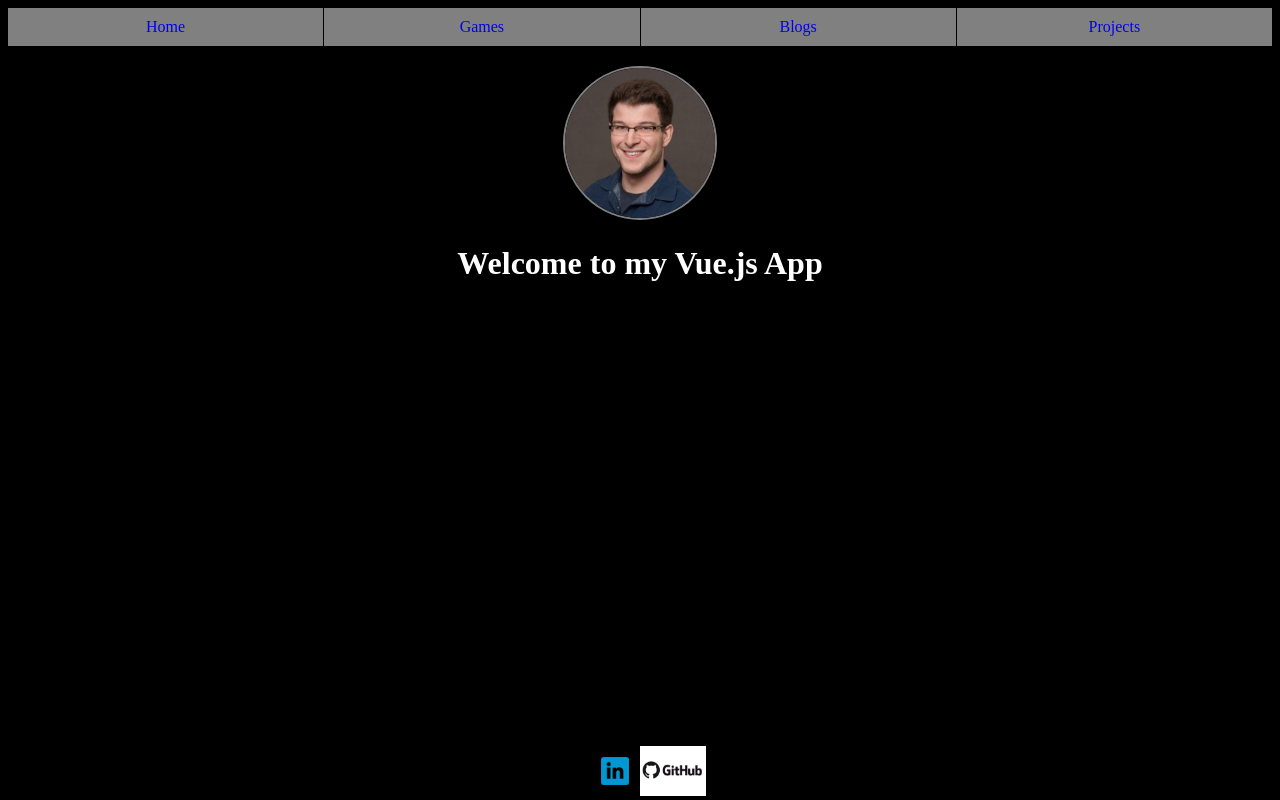
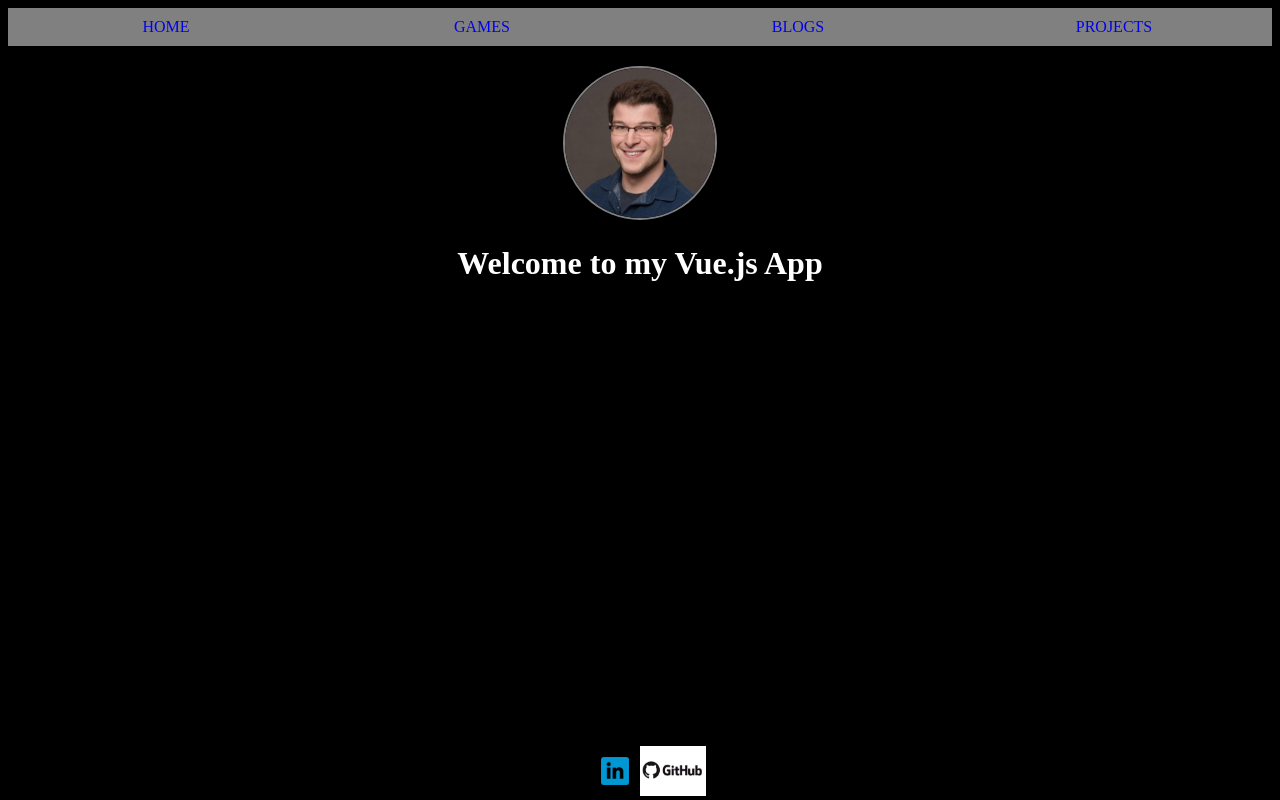
Before and after one commit to connorfrendt/my-projects, a Vue app: page / in a window 1280 px wide. Built offline with nearby package versions, Linux system fonts and the light colour scheme.

Commit message:
working on getting wow api to render

```diff
--- a/src/components/header/Header.vue
+++ b/src/components/header/Header.vue
@@ -1,9 +1,9 @@
 <template>
     <div id="header">
-      <RouterLink id="home" to="/" style="text-decoration: none">Home</RouterLink>
-      <RouterLink id="games" to="/games" style="text-decoration: none">Games</RouterLink>
-      <RouterLink id="blogs" to="/blogs" style="text-decoration: none">Blogs</RouterLink>
-      <RouterLink id="projects" to="/projects" style="text-decoration: none">Projects</RouterLink>
+      <RouterLink class="topics" to="/" style="text-decoration: none">HOME</RouterLink>
+      <RouterLink class="topics" to="/games" style="text-decoration: none">GAMES</RouterLink>
+      <RouterLink class="topics" to="/blogs" style="text-decoration: none">BLOGS</RouterLink>
+      <RouterLink class="topics" to="/projects" style="text-decoration: none">PROJECTS</RouterLink>
     </div>
 </template>
 
@@ -14,44 +14,21 @@ export default {
 </script>
 
 <style>
-#header {
+  #header {
 	display: flex;
   justify-content: space-around;
 	background: gray;
   text-align: center;
 }
-#home {
+
+.topics{
   width: 100%;
   padding: 10px;
 }
-#home:hover {
+.topics:hover {
   background-color: darkgray;
 }
-
-#games {
-  width: 100%;
-  padding: 10px;
-  border-left: 1px solid black;
-}
-#games:hover {
-  background-color: darkgray;
-}
-
-#blogs {
-  width: 100%;
-  padding: 10px;
-	border-left: 1px solid black;
-}
-#blogs:hover {
-  background-color: darkgray;
-}
-
-#projects {
-  width: 100%;
-  padding: 10px;
-	border-left: 1px solid black;
-}
-#projects:hover {
-  background-color: darkgrey;
+.topics:visited {
+  color: black;
 }
 </style>
--- a/src/components/header/games/Games.vue
+++ b/src/components/header/games/Games.vue
@@ -1,23 +1,23 @@
 <template>
-  <div>
-    <h3>World of Warcraft</h3>
-    <button @click="searchToon"></button>
-    <!-- <h3>Minecraft</h3>
-    <h3>Hearthstone</h3>
-    <h3>Pokemon</h3> -->
+  <div id="games-grid">
+    <RouterLink class="game-topics" to="/games/worldofwarcraft">World of Warcraft</RouterLink>
+    <div class="game-topics">Hearthstone</div>
+    <div class="game-topics">Minecraft</div>
+    <div class="game-topics">Pokemon</div>
   </div>
 </template>
 
 <script>
-import axios from 'axios'
-import wowCharApi from '../../services/wowCharApi.js';
 
 export default {
   methods: {
     searchToon() {
       wowCharApi.getToon()
         .then(response => {
-          console.log('RESULTS HERE', response.playable_race.name);
+          const charName = response.character.name;
+          const charRace = response.playable_race.name;
+          const charClass = response.playable_class.name;
+          // console.log(response.character.name,'the', response.playable_race.name, response.playable_class.name);
         })
     }
   },
@@ -28,5 +28,15 @@ export default {
 </script>
 
 <style>
+  #games-grid {
+    display: grid;
+    grid-template: 1fr 1fr / 1fr 1fr;
+    text-align: center;
+    height: 80vh;
+  }
 
+  .game-topics {
+    background-color: maroon;
+    margin: 5px;
+  }
 </style>
--- /dev/null
+++ b/src/components/home/WoW.vue
@@ -0,0 +1,45 @@
+<template>
+  <div>
+    <button id="back">
+      <RouterLink id="link" to="/games">
+        <img id="img" src="../../assets/back-arrow.png" height=35px/>
+      </RouterLink>
+    </button>
+
+    <button id="toon" @click="searchToon">CLICK HERE</button>
+    <div>WOW</div>
+  </div>
+</template>
+
+<script>
+import wowCharApi from '../services/wowCharApi.js';
+
+export default {
+  methods: {
+    searchToon() {
+      wowCharApi.getToon()
+        .then(response => {
+          const charName = response.character.name;
+          const charRace = response.playable_race.name;
+          const charClass = response.playable_class.name;
+          console.log(response.character.name,'the', response.playable_race.name, response.playable_class.name);
+        })
+    }
+  },
+  create() {
+    this.searchToon();
+  }
+}
+</script>
+
+<style>
+  #back {
+    padding: 0;
+    margin: 0;
+    border-radius: 5px;
+    background-color: gray;
+  }
+  #toon {
+    background: green;
+  }
+</style>
--- a/src/router.js
+++ b/src/router.js
@@ -1,5 +1,6 @@
 import VueRouter from 'vue-router';
 import Games from './components/header/games/Games.vue';
+import WoW from './components/home/WoW.vue';
 import Blogs from './components/header/blogs/Blogs.vue';
 import Projects from './components/header/projects/Projects.vue';
 import Home from './components/home/Home.vue';
@@ -8,6 +9,7 @@ export default new VueRouter({
     routes: [
         { path: '/', component: Home },
         { path: '/games', component: Games },
+        { path: '/games/worldofwarcraft', component: WoW },
         { path: '/blogs', component: Blogs },
         { path: '/projects', component: Projects },
         { path: '*', redirect: '/' }
```
Also changed, not shown: src/assets/back-arrow.png (added).
